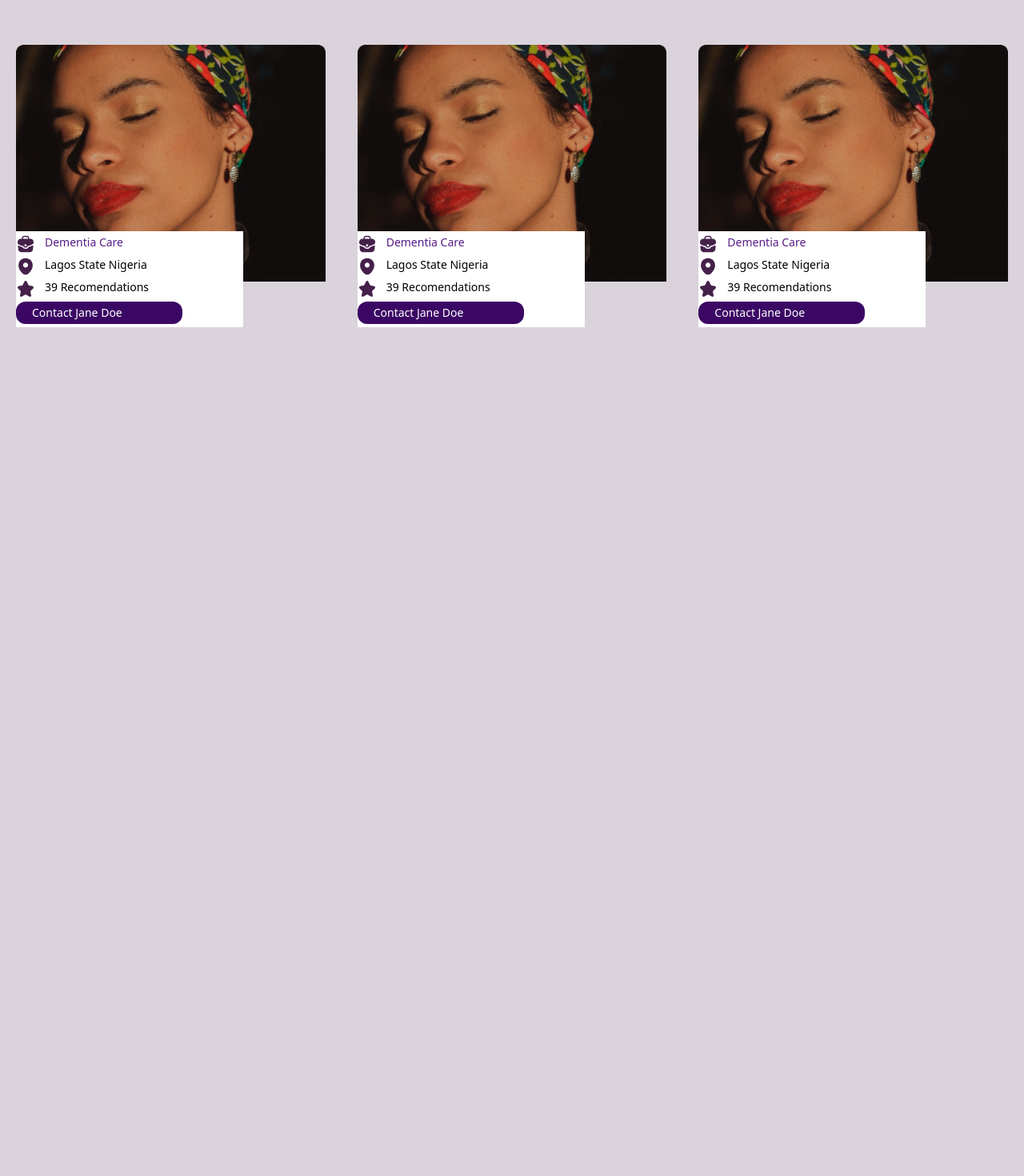
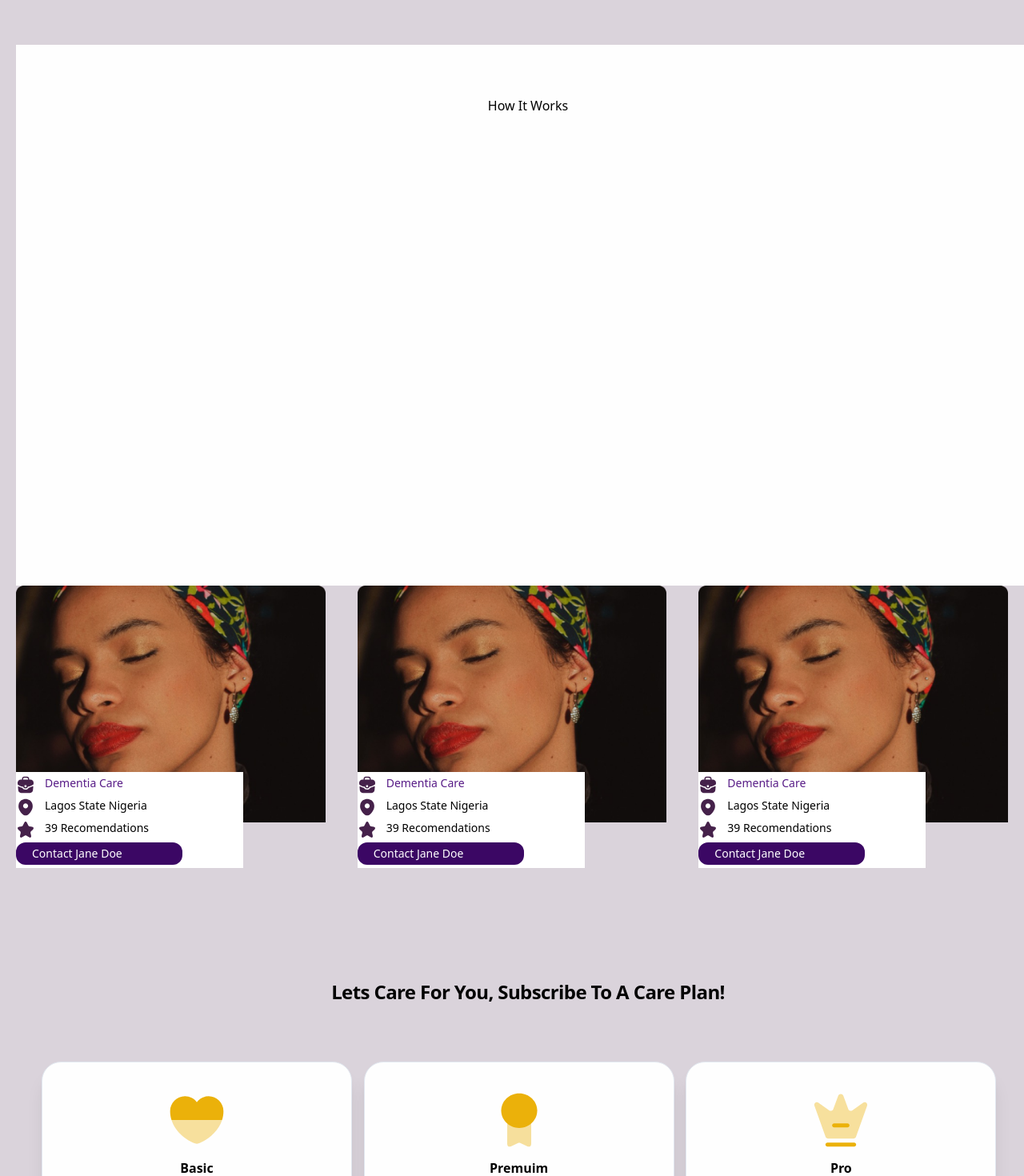
Before and after one commit to rexedge/yoma, a Next.js app: page / in a window 1280 px wide. Shown: the part 1180-2650 px from the top of the page at 80% size. Before the commit the page ends 1681 px from the top, so only its background shows below. Built offline with nearby package versions, Linux system fonts and the light colour scheme.

Commit message:
merged emeka with main

```diff
--- a/src/app/component/data.js
+++ /dev/null
@@ -1,7 +0,0 @@
-export const howItWorks = [
-    {
-       title : "Subscribe",
-       description : "Subscribe to a care plan that suits your needs.",
-       svgPath : ``,
-    }
-]
--- a/src/app/component/howitworks.jsx
+++ /dev/null
@@ -1,7 +0,0 @@
-import { howItWorks } from "./data";
-
-export default function howitworks() {
-  return (
-    <div></div>
-  )
-}
--- a/src/app/component/page.jsx
+++ /dev/null
@@ -1,14 +0,0 @@
-import HowItWorks from "../component/howitworks";
-
-
-export default function page() {
-  return (
-		<>
-			<div className='mx-auto justify-center text-center max-w-7xl w-screen bg-[#fefefe] px-0 py-16 w-[1728px] h-[676px] '>
-				<h3>How It Works</h3>
-			</div>
-			<HowItWorks/>
-		</>
-  );
-
-}
--- a/src/app/components/page.jsx
+++ /dev/null
@@ -1,13 +0,0 @@
-import PricingPlans from "../components/pricing-plans";
-export default function page() {
-	return (
-		<>
-			<div className='mx-auto max-w-7xl justify-center w-screen bg-[#fefefe] px-0 py-12 w-96 h-full'>
-				<h1 className='text-2xl text-center text-[#020202] font-bold  sm:leading-tight sm:tracking-tight'>
-					Lets Care For You, Subscribe To A Care Plan!
-				</h1>
-			</div>
-      <PricingPlans/>
-		</>
-	);
-}
--- a/src/app/page.tsx
+++ b/src/app/page.tsx
@@ -1,6 +1,8 @@
 import CardComponent from '../components/carer-card';
 import Body from '@/components/body';
 import Section from '@/components/ui/section';
+import PricingPlans from '../components/pricing-plans';
+import HowItWorks from "../components/howitworks";
 
 export default function Home() {
 	return (
@@ -54,13 +56,27 @@ export default function Home() {
 					</div>
 				</div>
 			</Section>
-			<Section p='none'>
+			<Section>
+				<div className='mx-auto justify-center text-center max-w-7xl w-screen bg-[#fefefe] px-0 py-16 w-[1728px] h-[676px] '>
+				<h3>How It Works</h3>
+			</div>
+			<HowItWorks/>
+			</Section>
+			<Section>
 				<div className='grid grid-cols-1 md:grid-cols-2 lg:grid-cols-3 gap-10'>
 					<Body />
 					<Body />
 					<Body />
 				</div>
 			</Section>
+			<Section>
+				<div className='mx-auto justify-center w-screen px-0 py-12 w-96 h-full'>
+				<h1 className='text-2xl text-center text-[#020202] font-bold  sm:leading-tight sm:tracking-tight'>
+					Lets Care For You, Subscribe To A Care Plan!
+				</h1>
+			</div>
+      <PricingPlans/>
+			</Section>
 		</>
 	);
 }
--- /dev/null
+++ b/src/components/howitworks.jsx
@@ -0,0 +1,5 @@
+import { howItWorks } from "../utils/data";
+
+export default function howitworks() {
+	return <div></div>;
+}
--- a/src/app/components/data.jsx
+++ b/src/utils/data.jsx
@@ -99,3 +99,11 @@ export const pricingPlans = [
 		),
 	},
 ];
+
+export const howItWorks = [
+	{
+		title: "Subscribe",
+		description: "Subscribe to a care plan that suits your needs.",
+		svgPath: ``,
+	},
+];
```
Also changed, not shown: src/components/pricing-plans.jsx (renamed from src/app/components/pricing-plans.jsx, +4 -3 lines).
